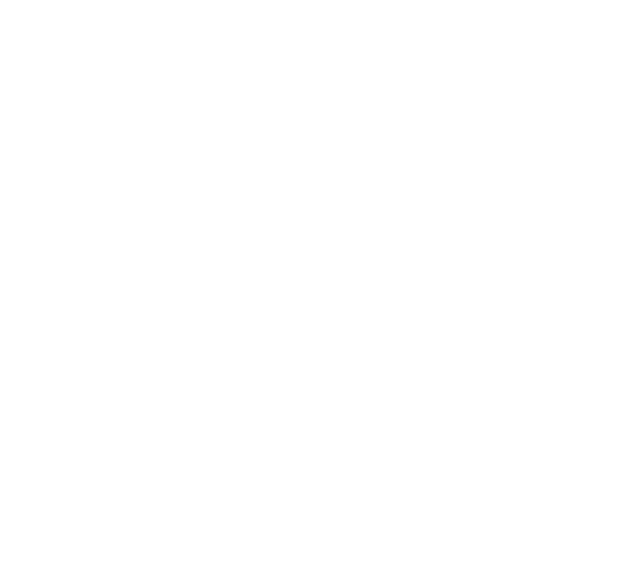
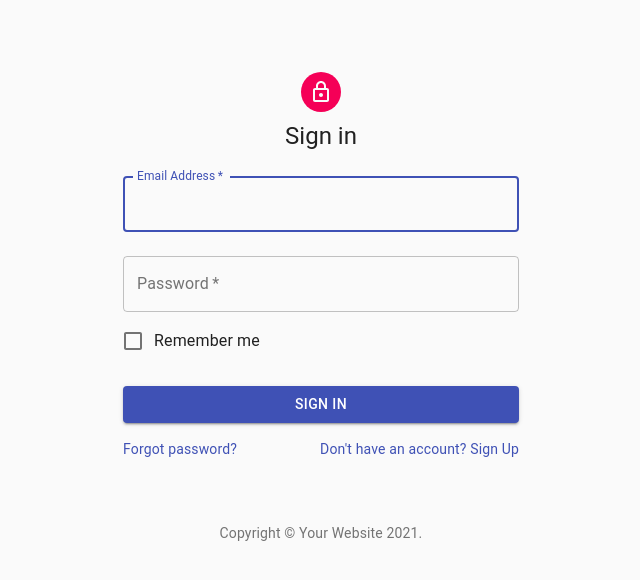
Before and after one commit to askePhoenix/Develop-side-site-view, a React (Create React App) app: page /login in a window 1280 px wide. Shown: the top 580 px of the page, without its empty margins (319-959 px from the left). Built offline with nearby package versions, Linux system fonts and the light colour scheme.

Commit message:
edit Link & URL #41

```diff
--- a/src/Routes.js
+++ b/src/Routes.js
@@ -1,5 +1,5 @@
 import React from "react"
-import {BrowserRouter as Router, Route, Switch} from "react-router-dom"
+import {BrowserRouter as Router, Route, Switch, Redirect} from "react-router-dom"
 import LoginPage from "./domain/login/LoginPage";
 import BlogPage from "./domain/blog/BlogPage";
 
@@ -8,8 +8,11 @@ export default class Routes extends React.Component {
         return (
             <Router>
                 <Switch>
-                    <Route exact path="/" component={LoginPage}/>
-                    <Route path="/blog" component={BlogPage}/>
+                    <Route exact path="/login" component={LoginPage}/>
+                    <Route exact path="/blog" component={BlogPage}/>
+                    <Route exact path="/">
+                        <Redirect to="/blog"></Redirect>
+                    </Route>
                 </Switch>
             </Router>
         )
--- a/src/component/header/Header.js
+++ b/src/component/header/Header.js
@@ -46,7 +46,7 @@ export default function Header(props) {
                     <SearchIcon />
                 </IconButton>
                 <Button variant="outlined" size="small" onClick={()=>{
-                    window.location = "/";
+                    window.location = "/login";
                 } }>
                     로그인
                 </Button>
--- a/src/domain/login/LoginPage.js
+++ b/src/domain/login/LoginPage.js
@@ -75,11 +75,15 @@ export default function LoginPage() {
                         label="Remember me"
                     />
                     <Button
-                        type="submit"
+                        type="button"
                         fullWidth
                         variant="contained"
                         color="primary"
                         className={classes.submit}
+
+                        onClick={()=>{
+                            window.location = "/blog";
+                        } }
                     >
                         Sign In
                     </Button>
```
